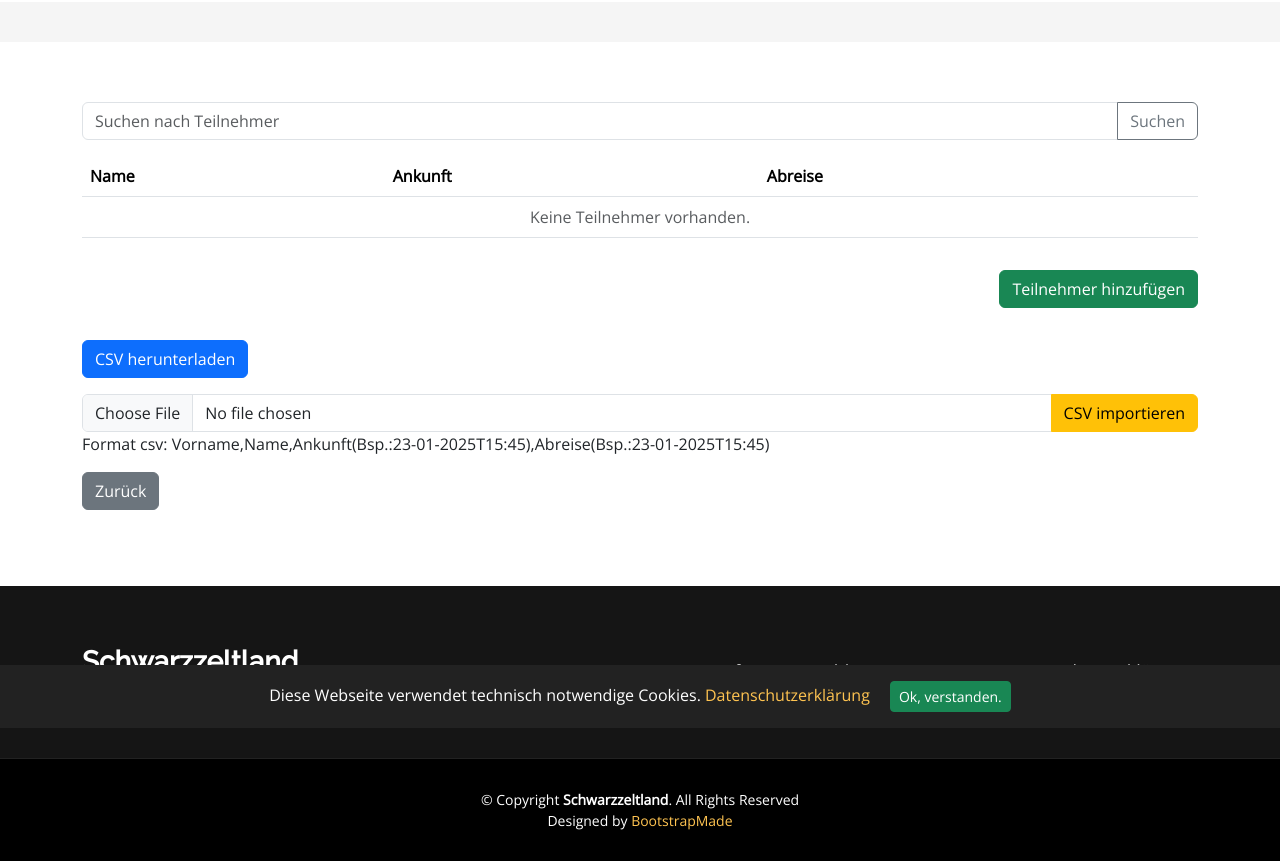
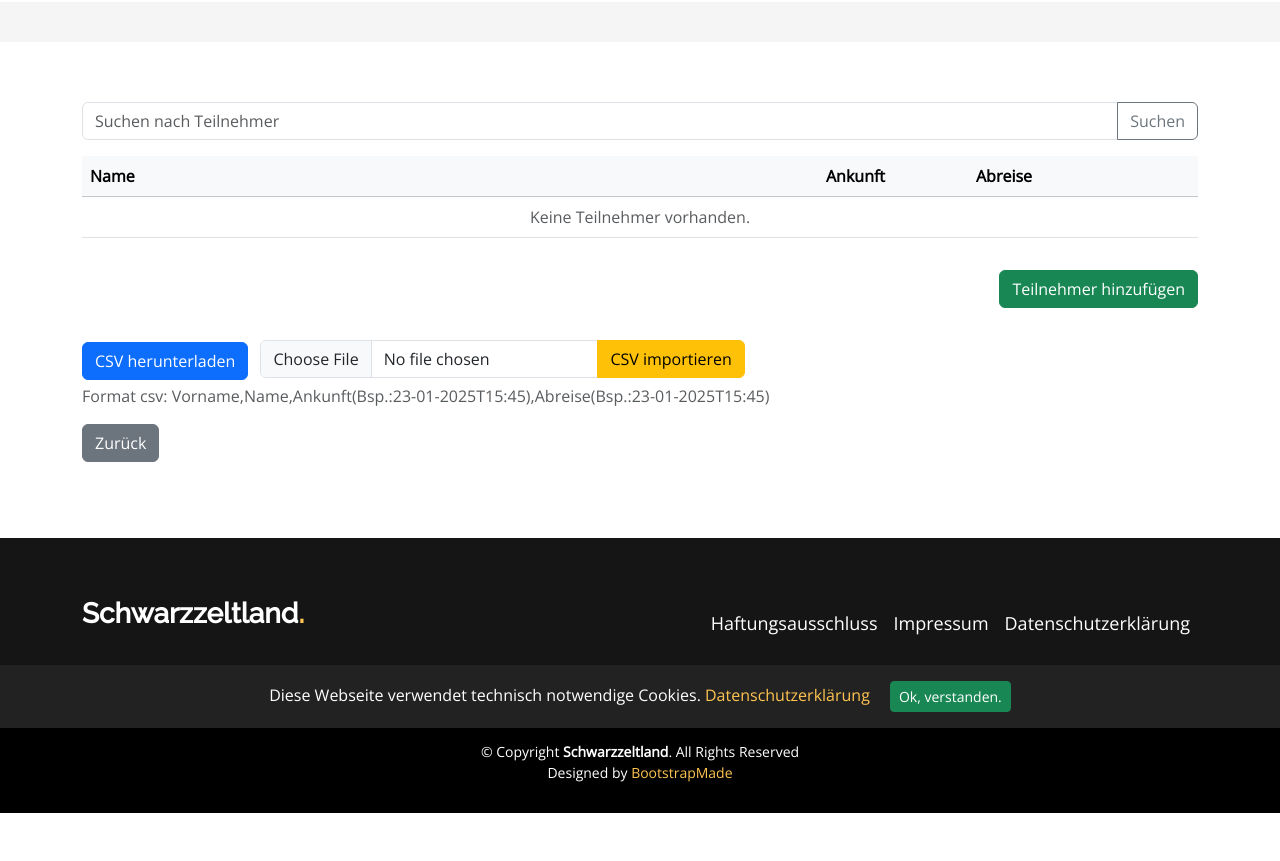
Before and after one commit to schwarzzeltland/schwarzzeltland, a Django app: template events/templates/events/trip_vacancies.html in a window 1280 px wide. Shown: the part 72-933 px from the top of the page. After the commit the page ends 885 px from the top, so only its background shows below. Run offline with Django 5.2, Linux system fonts and the light colour scheme; the template is opened without the code that fills it, so the values that code supplies are empty; some libraries are stand-ins or nearby versions.

Commit message:
Vakanzen UI Update

```diff
--- a/events/templates/events/trip_vacancies.html
+++ b/events/templates/events/trip_vacancies.html
@@ -1,21 +1,25 @@
 {% extends "base.html" %}
 {% block content %}
-    <!-- Suchfeld -->
+<div id="messages"></div>
+
+<!-- Suchfeld als Input-Group -->
 <form method="get" action="" class="mb-3">
     <div class="input-group">
-            <input type="text" class="form-control" name="search" value="{{ search_query }}"
-                   placeholder="Suchen nach Teilnehmer">
+        <input type="text" class="form-control" name="search"
+               value="{{ search_query|default:'' }}" placeholder="Suchen nach Teilnehmer">
         <button class="btn btn-outline-secondary" type="submit">Suchen</button>
     </div>
 </form>
+
+<!-- Tabelle -->
 <div class="table-responsive mb-3">
-        <table class="table" id="vacancies-table">
-            <thead>
+    <table class="table table-hover align-middle" id="vacancies-table">
+        <thead class="table-light">
             <tr>
                 <th>Name</th>
-                <th>Ankunft</th>
-                <th>Abreise</th>
-                <th></th>
+                <th style="width: 150px;">Ankunft</th>
+                <th style="width: 150px;">Abreise</th>
+                <th class="text-end" style="width: 80px;"></th>
             </tr>
         </thead>
         <tbody>
@@ -47,6 +51,8 @@
         </tbody>
     </table>
 </div>
+
+<!-- Formular zum Hinzufügen -->
 <div class="table-responsive mb-3">
     <form id="vacancy-form" method="post" class="d-flex gap-2 align-items-end mb-3">
         {% csrf_token %}
@@ -64,25 +70,24 @@
         </div>
     </form>
 </div>
+
+<!-- CSV Import/Export -->
 <div class="mb-3">
-        <a href="{% url 'export_vacancies_csv' trip.pk %}" class="btn btn-primary">CSV herunterladen</a>
-
-    </div>
-    <div class="mb-3">
-        <form method="post" action="{% url 'import_vacancies_csv' trip.pk %}" enctype="multipart/form-data">
+    <a href="{% url 'export_vacancies_csv' trip.pk %}" class="btn btn-primary me-2">CSV herunterladen</a>
+    <form method="post" action="{% url 'import_vacancies_csv' trip.pk %}" enctype="multipart/form-data" class="d-inline-block">
         {% csrf_token %}
         <div class="input-group">
             <input type="file" name="csv_file" accept=".csv" class="form-control" required>
             <button type="submit" class="btn btn-warning">CSV importieren</button>
         </div>
-            <p>Format csv: Vorname,Name,Ankunft(Bsp.:23-01-2025T15:45),Abreise(Bsp.:23-01-2025T15:45)</p>
     </form>
-    </div>
-    <div class="mb-3">
-        <a href="{% url 'edit_trip' trip.pk %}" class="btn btn-secondary me-2">Zurück</a>
+    <p class="mt-1 text-muted">Format csv: Vorname,Name,Ankunft(Bsp.:23-01-2025T15:45),Abreise(Bsp.:23-01-2025T15:45)</p>
 </div>
 
-
+<!-- Zurück Button -->
+<div class="mb-3">
+    <a href="{% url 'edit_trip' trip.pk %}" class="btn btn-secondary">Zurück</a>
+</div>
 
 <script>
 const form = document.getElementById("vacancy-form");
@@ -133,9 +138,7 @@
             const csrftoken = form.querySelector('input[name="csrfmiddlewaretoken"]').value;
 
             fetch(url, {method: "POST", headers: {"X-CSRFToken": csrftoken}})
-                        .then(res => {
-                            if (res.ok) document.getElementById(`item-${id}`).remove();
-                        });
+                .then(res => { if (res.ok) document.getElementById(`item-${id}`).remove(); });
         }
     });
 }
@@ -159,15 +162,14 @@
                 if (data.success) {
                     currentInput.value = data.item[field];
                     currentInput.classList.remove("is-invalid");
-                                if (currentInput.nextElementSibling && currentInput.nextElementSibling.classList.contains("invalid-feedback")) {
-                                    currentInput.nextElementSibling.remove();
-                                }
                 } else {
                     currentInput.classList.add("is-invalid");
+                    if (!currentInput.nextElementSibling) {
                         const errorEl = document.createElement("div");
                         errorEl.className = "invalid-feedback";
                         errorEl.textContent = data.error;
-                                if (!currentInput.nextElementSibling) currentInput.parentNode.appendChild(errorEl);
+                        currentInput.parentNode.appendChild(errorEl);
+                    }
                 }
             });
         }
@@ -179,9 +181,22 @@
 </script>
 
 <style>
-        /* Optional: alle inputs innerhalb des Formulars Bootstrap-Form-Control */
+/* Einheitliches Design wie bei Einkaufsliste */
 #vacancy-form input {
     min-width: 120px;
 }
+#vacancies-table input.form-control-sm {
+    min-width: 100px;
+    width: 100%;
+    box-sizing: border-box;
+}
+#vacancies-table {
+    table-layout: auto;
+    width: 100%;
+}
+#vacancies-table td, #vacancies-table th {
+    white-space: nowrap;
+}
 </style>
+
 {% endblock %}
```
Lines whose indentation alone changed are shown as unchanged.
